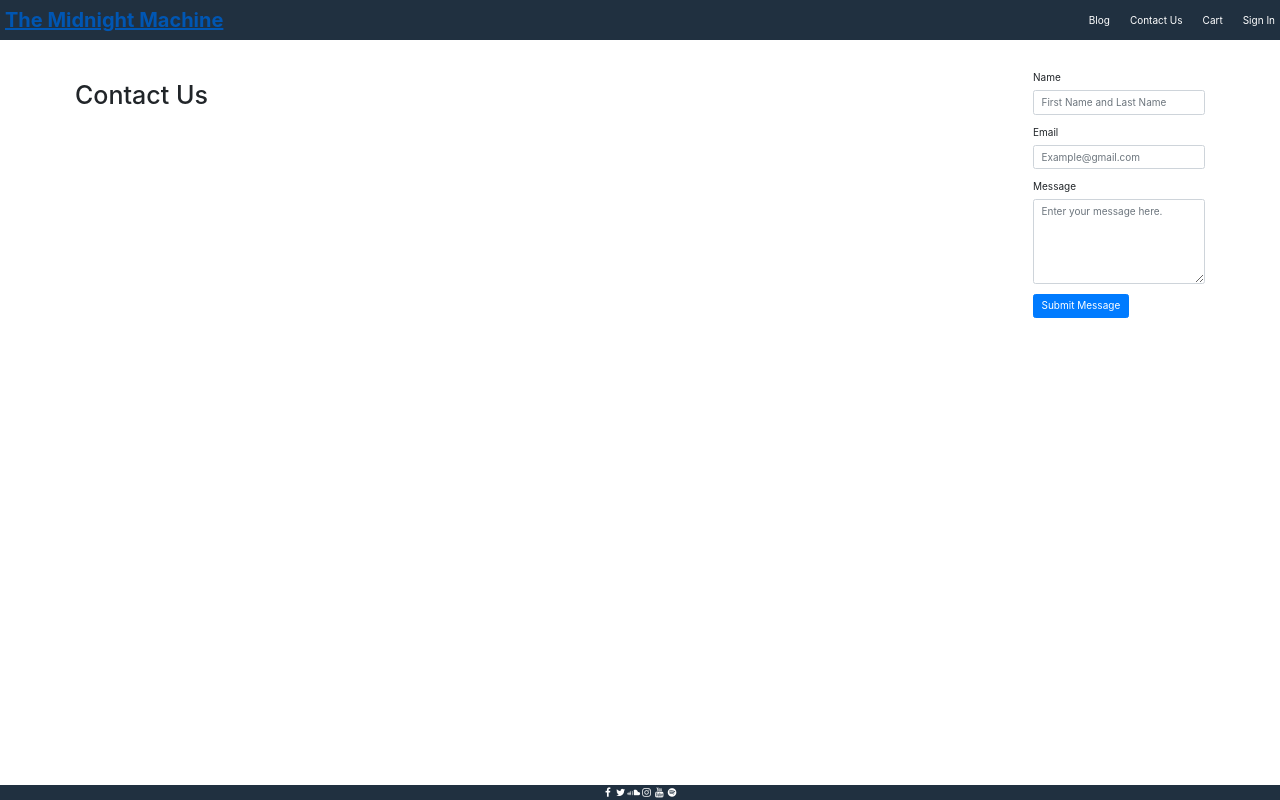
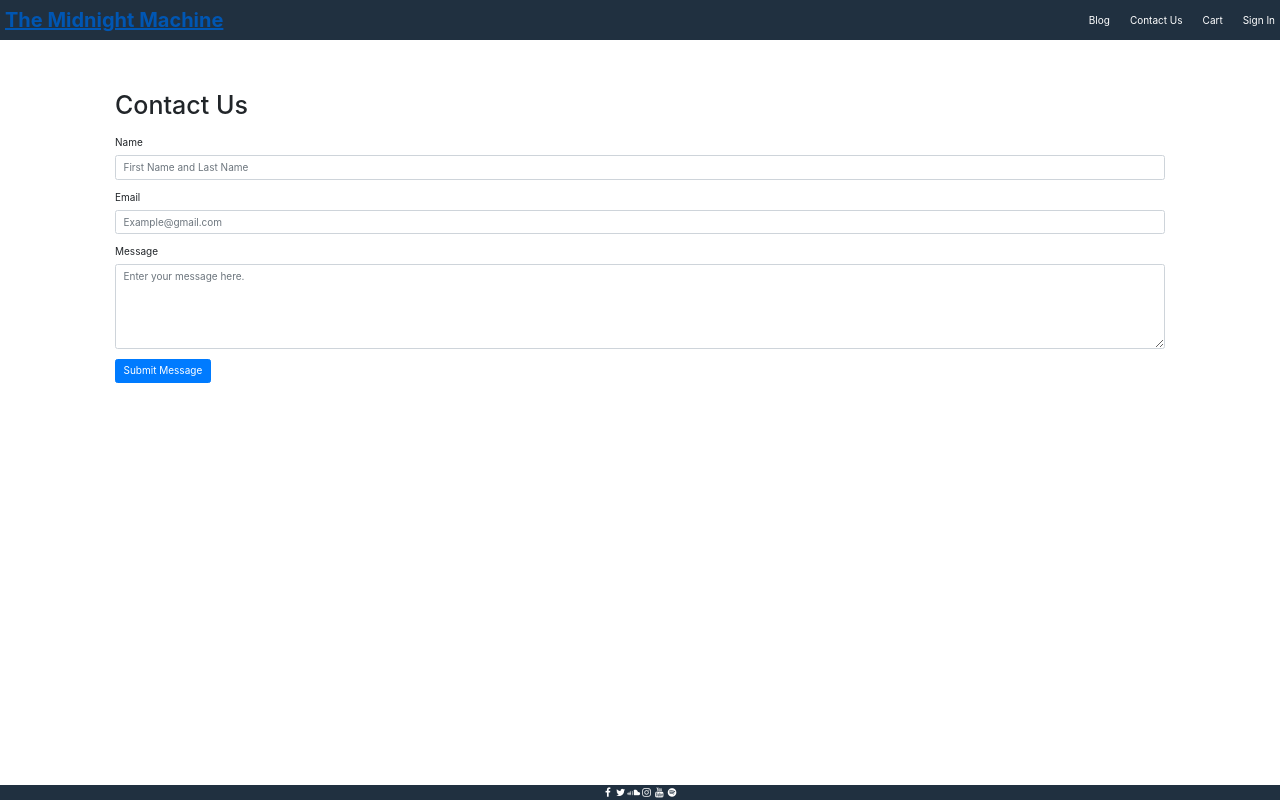
Before and after one commit to lamcnguyen89/Midnight-Machine, a React (Create React App) app in the folder frontend/: page /contact in a window 1280 px wide. Built offline with nearby package versions, Linux system fonts and the light colour scheme.

Commit message:
Styled the contact page to make it sort of attractive

```diff
--- a/frontend/src/screens/ContactScreen.js
+++ b/frontend/src/screens/ContactScreen.js
@@ -55,13 +55,12 @@ class ContactScreen extends Component {
             <>
                 {/* This section contains the html for the contact form.
                 The formatting for this form was taken off Bootstrap. */}
-                <main className="container p-2 my-4">
+                <main className="container justify-content-center">
 
-                    <h1 className="headingformats">Contact Us</h1>
-                    <hr />
+                        <article className="col-12 justify-content-center">
 
-                        <article className="row justify-content-center">
                             <article className="col-sm-12">
+                                <h1>Contact Us</h1>
                                 <form
                                     id="contact-form"
                                     onSubmit = {(e) => this.formSubmit(e)}
@@ -114,13 +113,6 @@ class ContactScreen extends Component {
                             </article>
                         </article>
 
-                        <article className="row justify-content-center mt-3">
-                            <article className="col-sm-12">
-                                <p>
-
-                                </p>
-                            </article>
-                        </article>
                 </main>
             </>
         );
```
